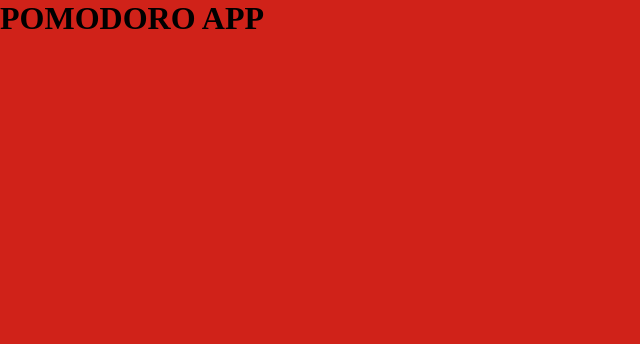
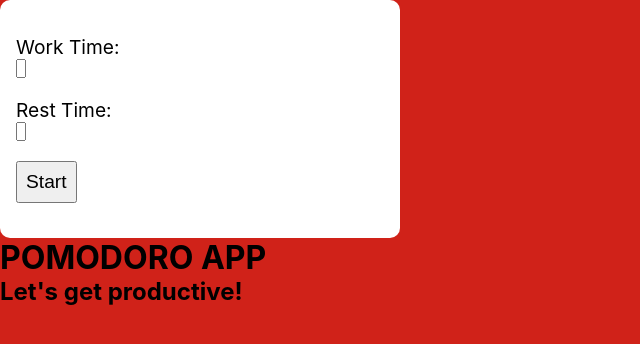
Before and after one commit to Sage4tk/pomodoro, a plain HTML site: page index.html in a window 1280 px wide. Shown: the whole page, without its empty margins (0-640 px from the left). Drawn offline with Linux system fonts and the light colour scheme.

Commit message:
added html content

```diff
--- a/css/styles.css
+++ b/css/styles.css
@@ -10,4 +10,32 @@
 
 body {
     background: var(--main);
+    font-family: -apple-system, BlinkMacSystemFont, 'Segoe UI', Roboto, Oxygen, Ubuntu, Cantarell, 'Open Sans', 'Helvetica Neue', sans-serif;
 }
+
+.form-box {
+    background-color: white;
+    width: 400px;
+    padding: 2.2rem 1rem;
+    border-radius: 10px;
+
+}
+
+.form-box label {
+    font-size: 1.2rem;
+}
+
+.form-box input {
+    width: 10px;
+}
+
+button {
+    font-size: 1.2rem;
+    padding: 0.5rem;
+}
+
+.form-control {
+    display: flex;
+    flex-direction: column;
+    margin-bottom: 20px;
+}
--- a/index.html
+++ b/index.html
@@ -9,9 +9,22 @@
     <script src="./js/app.js" defer></script>
 </head>
 <body>
-    <div class="input-box"></div>
+    <div class="form-box">
+        <div class="form-control">
+            <label>Work Time:</label>
+            <input>
+        </div>
+        <div class="form-control">
+            <label>Rest Time:</label>
+            <input>
+        </div>
+        <div>
+            <button>Start</button>
+        </div>
+    </div>
     <div class="display-box">
         <h1>POMODORO APP</h1>
+        <h2>Let's get productive!</h2>
     </div>
 </body>
 </html>
--- a/js/app.js
+++ b/js/app.js
@@ -15,5 +15,3 @@ pomodorTimer = (timeMinute, restMinute) => {
         currentTime -= 1;
     }, 1000)
 }
-
-pomodorTimer(0.5, 0.1)
```
